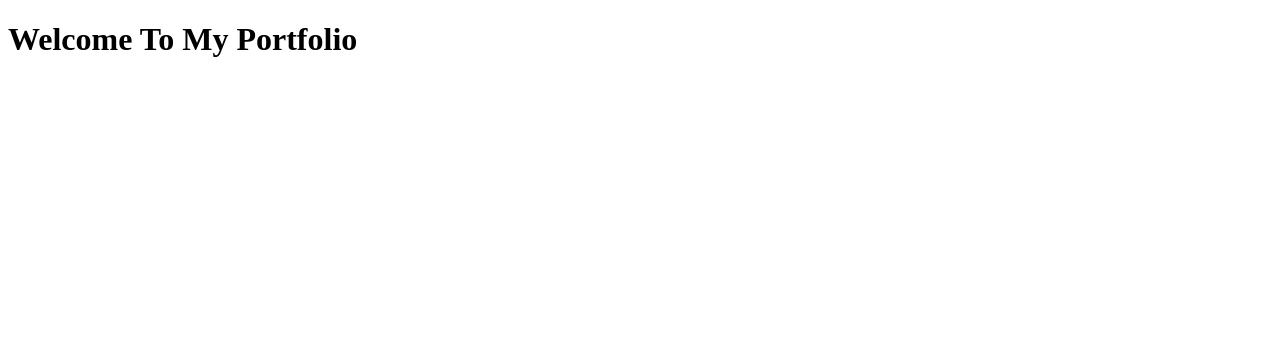
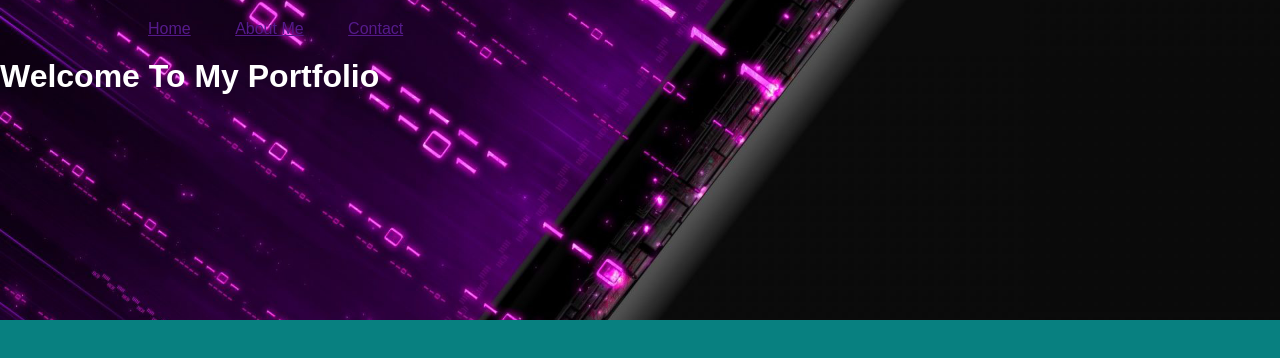
Before and after one commit to OwenMei/PortfolioWebsite, a plain HTML site: page homepage/index.html in a window 1280 px wide. Drawn offline with Linux system fonts and the light colour scheme.

Commit message:
css page

```diff
--- /dev/null
+++ b/homepage/homepage.css
@@ -0,0 +1,36 @@
+*{
+    margin: 0;
+    padding: 0;
+    font-family: "Poppins", sans-serif;
+    box-sizing: border-box;
+}
+
+body{
+    background-color: #088080;
+    color: #ffffff;
+}
+
+#header{
+    width: 100%;
+    height: 40vh;
+    background-image: url(images/HeaderPhotoWallpaper.png);
+    background-size: cover;
+    background-position: center;
+}
+
+.container{
+    padding: 10px 10%;
+}
+
+nav{
+    display: flex;
+    align-items: center;
+    justify-content: space-between;
+    flex-wrap: wrap;
+}
+
+nav ul li{
+    display: inline-block;
+    list-style: none;
+    margin: 10px 20px;
+}
--- a/homepage/index.html
+++ b/homepage/index.html
@@ -1,7 +1,21 @@
 <!DOCTYPE html>
+<html lang="en">
     <head>
+        <link rel="stylesheet" href="homepage.css">
         <title>Owen Mei's Portfolio</title>
     </head>
     <body>
+        <div id="header">
+            <div class = "container">
+                <nav>
+                    <ul>
+                        <li><a href>Home</a></li>
+                        <li><a href>About Me</a></li>
+                        <li><a href>Contact</a></li>
+                    </ul>
+                </nav>
+            </div>
             <h1>Welcome To My Portfolio</h1>
+        </div>
     </body>
+</html>
```
Also changed, not shown: homepage/images/HeaderPhotoWallpaper.png (added). Lines whose indentation alone changed are shown as unchanged.
